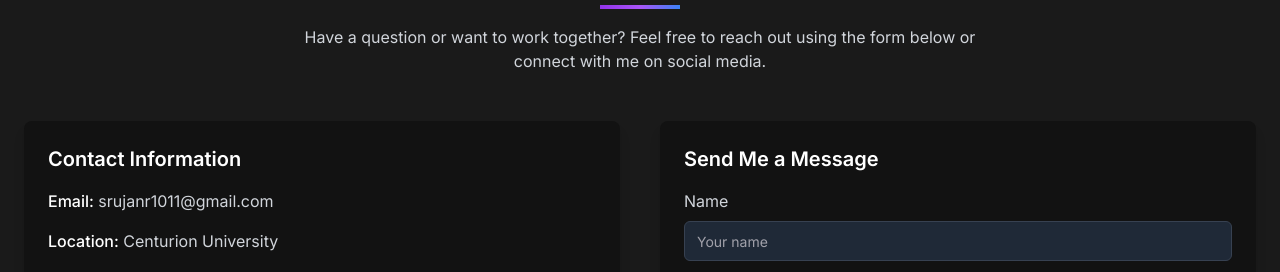
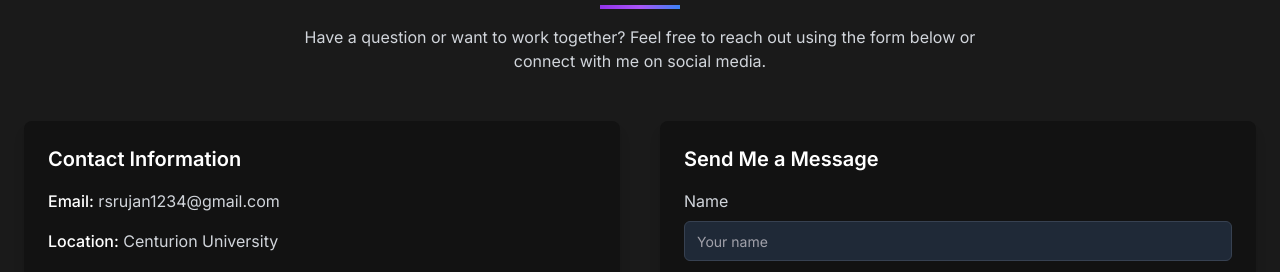
Before and after one commit to rsrujan/gradient-tech-showcase, a React (Vite) app: page / in a window 1280 px wide. Shown: the part 3093-3365 px from the top of the page. Built offline with nearby package versions, Linux system fonts and the light colour scheme.

Commit message:
Replace contact email
Update the contact email address in the contact information section.

```diff
--- a/src/components/Contact.tsx
+++ b/src/components/Contact.tsx
@@ -51,7 +51,7 @@ export default function Contact() {
     // Create mailto link with form data
     const subject = `Portfolio Contact from ${formData.name}`;
     const body = `Name: ${formData.name}\nEmail: ${formData.email}\n\nMessage:\n${formData.message}`;
-    const mailtoLink = `mailto:srujanr1011@gmail.com?subject=${encodeURIComponent(subject)}&body=${encodeURIComponent(body)}`;
+    const mailtoLink = `mailto:rsrujan1234@gmail.com?subject=${encodeURIComponent(subject)}&body=${encodeURIComponent(body)}`;
 
     // Open email client
     window.location.href = mailtoLink;
@@ -90,7 +90,7 @@ export default function Contact() {
                 <div className="space-y-4 mb-8">
                   <p className="text-gray-300">
                     <span className="font-medium text-white">Email:</span>{" "}
-                    srujanr1011@gmail.com
+                    rsrujan1234@gmail.com
                   </p>
                   <p className="text-gray-300">
                     <span className="font-medium text-white">Location:</span>{" "}
@@ -108,7 +108,7 @@ export default function Contact() {
                 </h3>
                 <div className="flex gap-4">
                   <a
-                    href="mailto:srujanr1011@gmail.com"
+                    href="mailto:rsrujan1234@gmail.com"
                     target="_blank"
                     rel="noopener noreferrer"
                     className="p-2 bg-dark-accent rounded-full hover:bg-gray-800 transition-colors"
```
